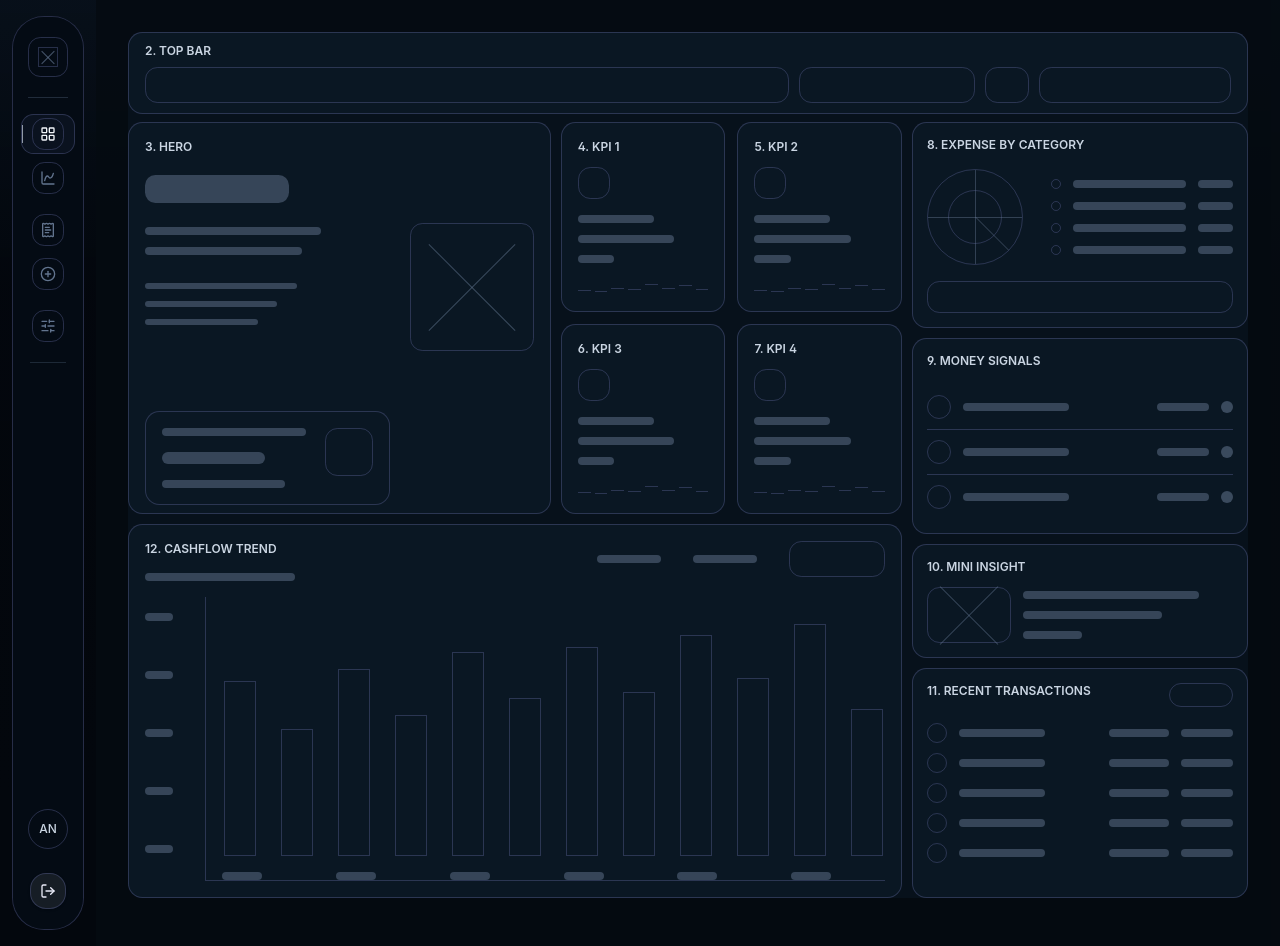
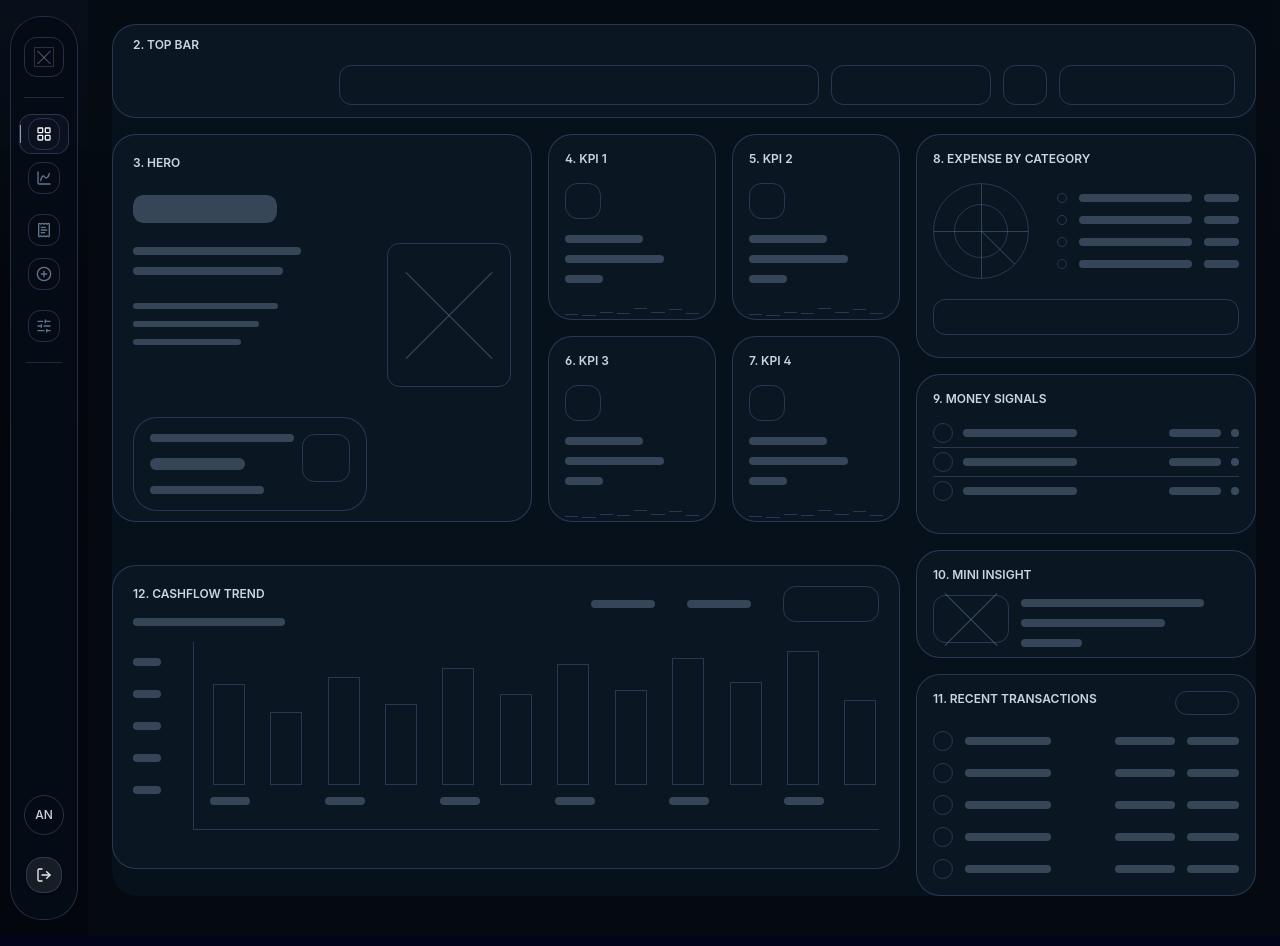
Before and after one commit to BagasNuryaman15/SakuLog, a Next.js app: page /dashboard in a window 1280 px wide. Built offline with nearby package versions, Linux system fonts and the light colour scheme; no server answers.

Commit message:
Refine dashboard layer 2 structural blueprint

```diff
--- a/components/dashboard/web3-dashboard.tsx
+++ b/components/dashboard/web3-dashboard.tsx
@@ -9,8 +9,8 @@ import {
 } from "@/lib/reports/dashboard";
 import { cn } from "@/lib/utils";
 
-const shellClass = "min-w-0 rounded-lg bg-[#07111b] p-0 text-slate-300";
-const cardClass = "min-w-0 rounded-lg border border-slate-600/60 bg-[#0a1723]";
+const shellClass = "w-full min-w-0 rounded-[1.5rem] bg-[#07111b] p-0 text-slate-300";
+const cardClass = "min-w-0 rounded-[1.5rem] border border-slate-600/60 bg-[#0a1723]";
 const lineClass = "h-2 rounded-sm bg-slate-500/50";
 
 export function Web3Dashboard() {
@@ -56,11 +56,11 @@ export function Web3Dashboard() {
     <div className={shellClass} data-dashboard-data-hook={dataHookIsPreserved ? "preserved" : "idle"}>
       <WireframeTopBar />
 
-      <section className="mt-2 grid min-w-0 gap-2.5 xl:grid-cols-[minmax(24rem,1.14fr)_minmax(21rem,0.92fr)_minmax(21rem,0.88fr)]">
+      <section className="mt-4 grid w-full min-w-0 gap-4 xl:grid-cols-[minmax(25.5rem,1.35fr)_minmax(22rem,0.95fr)_minmax(20rem,21.25rem)] xl:grid-rows-[auto_auto] xl:[grid-template-areas:'hero_kpis_right'_'cashflow_cashflow_right']">
         <WireframeHero />
         <WireframeKpis />
 
-        <aside className="row-span-2 grid min-w-0 gap-2.5 xl:grid-rows-[auto_auto_auto_minmax(0,1fr)]">
+        <aside className="grid min-w-0 gap-4 xl:[grid-area:right] xl:grid-rows-[auto_auto_auto_minmax(0,1fr)]">
           <WireframeCategory />
           <WireframeMoneySignals />
           <WireframeMiniInsight />
@@ -75,13 +75,13 @@ export function Web3Dashboard() {
 
 function WireframeTopBar() {
   return (
-    <header className={cn(cardClass, "px-4 py-2.5")}>
+    <header className={cn(cardClass, "flex min-h-[4.75rem] flex-col justify-center px-5 py-3")}>
       <ZoneLabel>2. TOP BAR</ZoneLabel>
-      <div className="mt-2 flex min-w-0 flex-col gap-2.5 lg:flex-row lg:items-center lg:justify-end">
-        <WireframeBlock className="h-9 min-w-0 flex-1 lg:max-w-[44rem]" />
-        <WireframeBlock className="h-9 w-full shrink-0 lg:w-44" />
-        <WireframeBlock className="h-9 w-11 shrink-0" />
-        <WireframeBlock className="h-9 w-full shrink-0 lg:w-48" />
+      <div className="mt-3 flex min-w-0 flex-col gap-3 lg:flex-row lg:items-center lg:justify-end">
+        <WireframeBlock className="h-10 min-w-0 flex-1 lg:max-w-[30rem]" />
+        <WireframeBlock className="h-10 w-full shrink-0 lg:w-40" />
+        <WireframeBlock className="h-10 w-11 shrink-0" />
+        <WireframeBlock className="h-10 w-full shrink-0 lg:w-44" />
       </div>
     </header>
   );
@@ -89,9 +89,9 @@ function WireframeTopBar() {
 
 function WireframeHero() {
   return (
-    <WireframeCard className="min-h-[18.75rem] p-4">
+    <WireframeCard className="h-[24.25rem] p-5 xl:[grid-area:hero]">
       <ZoneLabel>3. HERO</ZoneLabel>
-      <div className="mt-5 grid h-[calc(100%-1.75rem)] min-w-0 grid-cols-[minmax(0,1fr)_7.75rem] gap-5">
+      <div className="mt-6 grid h-[calc(100%-1.875rem)] min-w-0 grid-cols-[minmax(0,1fr)_7.75rem] gap-5">
         <div className="flex min-w-0 flex-col">
           <WireframeLine className="h-7 w-36" />
           <WireframeLines className="mt-6" widths={["72%", "64%"]} />
@@ -109,7 +109,7 @@ function WireframeHero() {
           </div>
         </div>
 
-        <WireframeImageBox className="mt-12 hidden h-32 lg:block" />
+        <WireframeImageBox className="mt-12 hidden h-36 lg:block" />
       </div>
     </WireframeCard>
   );
@@ -117,7 +117,7 @@ function WireframeHero() {
 
 function WireframeKpis() {
   return (
-    <div className="grid min-w-0 gap-3 sm:grid-cols-2">
+    <div className="grid min-w-0 gap-4 sm:grid-cols-2 xl:h-[24.25rem] xl:grid-rows-2 xl:[grid-area:kpis]">
       <WireframeKpi label="4. KPI 1" />
       <WireframeKpi label="5. KPI 2" />
       <WireframeKpi label="6. KPI 3" />
@@ -128,18 +128,18 @@ function WireframeKpis() {
 
 function WireframeKpi({ label }: { label: string }) {
   return (
-    <WireframeCard className="min-h-[9.1rem] p-4">
+    <WireframeCard className="h-[11.625rem] p-4 xl:h-full">
       <ZoneLabel>{label}</ZoneLabel>
-      <WireframeBlock className="mt-3 h-8 w-8" />
+      <WireframeBlock className="mt-4 h-9 w-9" />
       <WireframeLines className="mt-4" widths={["58%", "74%", "28%"]} />
-      <WireframeSparkline className="mt-3" />
+      <WireframeSparkline className="mt-4" />
     </WireframeCard>
   );
 }
 
 function WireframeCategory() {
   return (
-    <WireframeCard className="p-3.5">
+    <WireframeCard className="h-[14rem] p-4">
       <ZoneLabel>8. EXPENSE BY CATEGORY</ZoneLabel>
       <div className="mt-4 grid min-w-0 grid-cols-[6.75rem_minmax(0,1fr)] items-center gap-4">
         <WireframeDonut />
@@ -153,22 +153,22 @@ function WireframeCategory() {
           ))}
         </div>
       </div>
-      <WireframeBlock className="mt-4 h-8 w-full" />
+      <WireframeBlock className="mt-5 h-9 w-full" />
     </WireframeCard>
   );
 }
 
 function WireframeMoneySignals() {
   return (
-    <WireframeCard className="p-3.5">
+    <WireframeCard className="h-[10rem] p-4">
       <ZoneLabel>9. MONEY SIGNALS</ZoneLabel>
-      <div className="mt-4 divide-y divide-slate-500/35">
+      <div className="mt-3 divide-y divide-slate-500/35">
         {[0, 1, 2].map((item) => (
-          <div key={item} className="grid min-w-0 grid-cols-[1.5rem_minmax(0,1fr)_3.25rem_0.75rem] items-center gap-3 py-2.5">
-            <WireframeBlock className="h-6 w-6" />
+          <div key={item} className="grid min-h-[1.75rem] min-w-0 grid-cols-[1.25rem_minmax(0,1fr)_3.25rem_0.5rem] items-center gap-2.5 py-1">
+            <WireframeBlock className="h-5 w-5" />
             <WireframeLine className="w-[58%]" />
             <WireframeLine className="w-full" />
-            <span className="h-3 w-3 rounded-full bg-slate-500/55" />
+            <span className="h-2 w-2 rounded-full bg-slate-500/55" />
           </div>
         ))}
       </div>
@@ -178,10 +178,10 @@ function WireframeMoneySignals() {
 
 function WireframeMiniInsight() {
   return (
-    <WireframeCard className="p-3.5">
+    <WireframeCard className="h-[6.75rem] p-4">
       <ZoneLabel>10. MINI INSIGHT</ZoneLabel>
-      <div className="mt-3 grid min-w-0 grid-cols-[5.25rem_minmax(0,1fr)] gap-3">
-        <WireframeImageBox className="h-14" />
+      <div className="mt-3 grid min-w-0 grid-cols-[4.75rem_minmax(0,1fr)] gap-3">
+        <WireframeImageBox className="h-12" />
         <div className="min-w-0 pt-1">
           <WireframeLines widths={["84%", "66%", "28%"]} />
         </div>
@@ -192,12 +192,12 @@ function WireframeMiniInsight() {
 
 function WireframeRecentTransactions() {
   return (
-    <WireframeCard className="p-3.5">
+    <WireframeCard className="min-h-[10rem] p-4">
       <div className="flex min-w-0 items-start justify-between gap-3">
         <ZoneLabel>11. RECENT TRANSACTIONS</ZoneLabel>
         <WireframeBlock className="h-6 w-16 shrink-0" />
       </div>
-      <div className="mt-4 space-y-2.5">
+      <div className="mt-4 space-y-3">
         {[0, 1, 2, 3, 4].map((item) => (
           <div key={item} className="grid min-w-0 grid-cols-[1.25rem_minmax(0,1fr)_3.75rem_3.25rem] items-center gap-3">
             <WireframeBlock className="h-5 w-5" />
@@ -213,7 +213,7 @@ function WireframeRecentTransactions() {
 
 function WireframeCashflowTrend() {
   return (
-    <WireframeCard className="p-4 xl:col-span-2">
+    <WireframeCard className="h-[19rem] p-5 xl:[grid-area:cashflow]">
       <div className="flex min-w-0 items-start justify-between gap-3">
         <div className="min-w-0 flex-1">
           <ZoneLabel>12. CASHFLOW TREND</ZoneLabel>
@@ -226,21 +226,21 @@ function WireframeCashflowTrend() {
         </div>
       </div>
 
-      <div className="mt-4 h-[17.75rem] min-w-0">
+      <div className="mt-4 h-[12.75rem] min-w-0 pb-4">
         <div className="grid h-full min-w-0 grid-cols-[3rem_minmax(0,1fr)] gap-3">
-          <div className="flex h-full flex-col justify-between pb-7 pt-4">
+          <div className="flex h-full flex-col justify-between pb-9 pt-4">
             {[0, 1, 2, 3, 4].map((item) => (
               <WireframeLine key={item} className="w-7" />
             ))}
           </div>
-          <div className="flex h-full min-w-0 items-end gap-5 border-b border-l border-slate-500/50 pl-4">
+          <div className="flex h-full min-w-0 items-end gap-5 border-b border-l border-slate-500/50 pb-6 pl-4">
             {[62, 45, 66, 50, 72, 56, 74, 58, 78, 63, 82, 52].map((height, index) => (
               <div key={`${height}-${index}`} className="flex h-full min-w-0 flex-1 flex-col justify-end">
                 <div
                   className="mx-auto w-full max-w-8 border border-slate-500/60 bg-transparent"
                   style={{ height: `${height}%` }}
                 />
-                {index % 2 === 0 ? <WireframeLine className="mx-auto mt-4 w-10" /> : <span className="mt-4 h-2" />}
+                {index % 2 === 0 ? <WireframeLine className="mx-auto mt-3 w-10" /> : <span className="mt-3 h-2" />}
               </div>
             ))}
           </div>
--- a/components/layout/app-shell.tsx
+++ b/components/layout/app-shell.tsx
@@ -13,7 +13,7 @@ export function AppShell({ children }: AppShellProps) {
       <div className="pointer-events-none fixed inset-0 bg-[linear-gradient(180deg,rgba(12,24,38,0.52),rgba(3,7,13,0.9)_36%,rgba(3,7,13,1))]" />
       <AppSidebar />
       <div className="relative z-10 flex min-h-screen flex-1 flex-col bg-[#060b12]/82">
-        <main className="mx-auto w-full max-w-[94rem] flex-1 px-4 pb-28 pt-5 sm:px-6 sm:pt-8 lg:px-8 lg:pb-12">
+        <main className="w-full max-w-none flex-1 px-4 pb-28 pt-5 sm:px-6 sm:pt-6 lg:px-6 lg:pb-10">
           {children}
         </main>
         <BottomNav />
--- a/components/layout/app-sidebar.tsx
+++ b/components/layout/app-sidebar.tsx
@@ -47,7 +47,7 @@ export function AppSidebar() {
     <aside
       className={cn(
         "group/sidebar relative z-20 hidden min-h-screen shrink-0 transition-[width,padding] duration-300 ease-out lg:flex",
-        isCollapsed ? "w-[6rem] px-3 py-4" : "w-64 px-4 py-4"
+        isCollapsed ? "w-[5.5rem] px-2.5 py-4" : "w-64 px-4 py-4"
       )}
     >
       <div
@@ -157,7 +157,7 @@ export function AppSidebar() {
         <div
           className={cn(
             "relative mt-auto border-slate-600/45 transition-all",
-            isCollapsed ? "flex flex-col items-center gap-3 pb-1 pt-4" : "rounded-md border p-3"
+            isCollapsed ? "flex flex-col items-center gap-2.5 pb-2.5 pt-4" : "rounded-md border p-3"
           )}
         >
           <div className={cn("flex h-10 w-10 items-center justify-center rounded-full border border-slate-500/55 text-xs font-medium text-slate-300", !isCollapsed && "mb-3")}>
```
Also changed, not shown: 2 other files (tests, documents, lock files or other folders).
